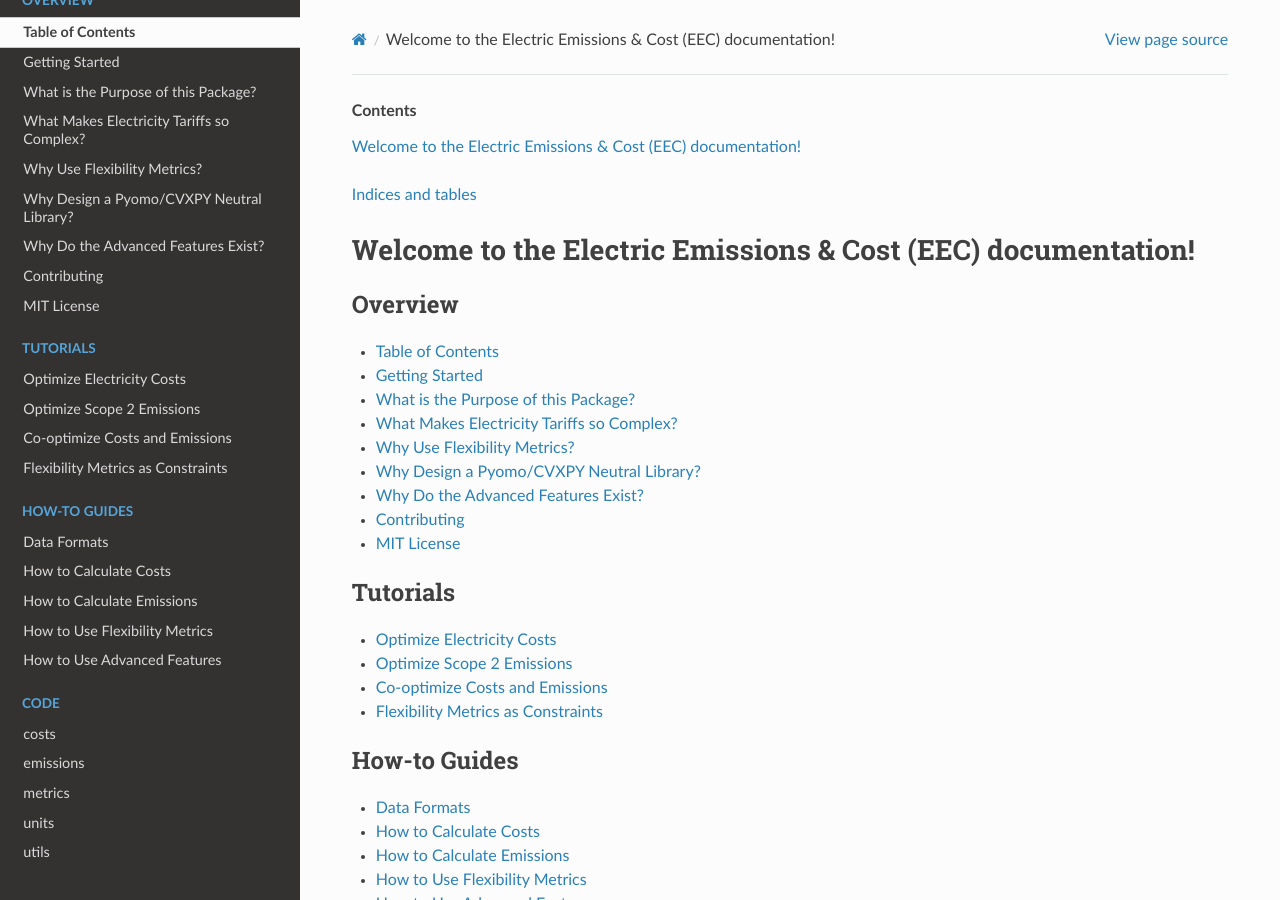
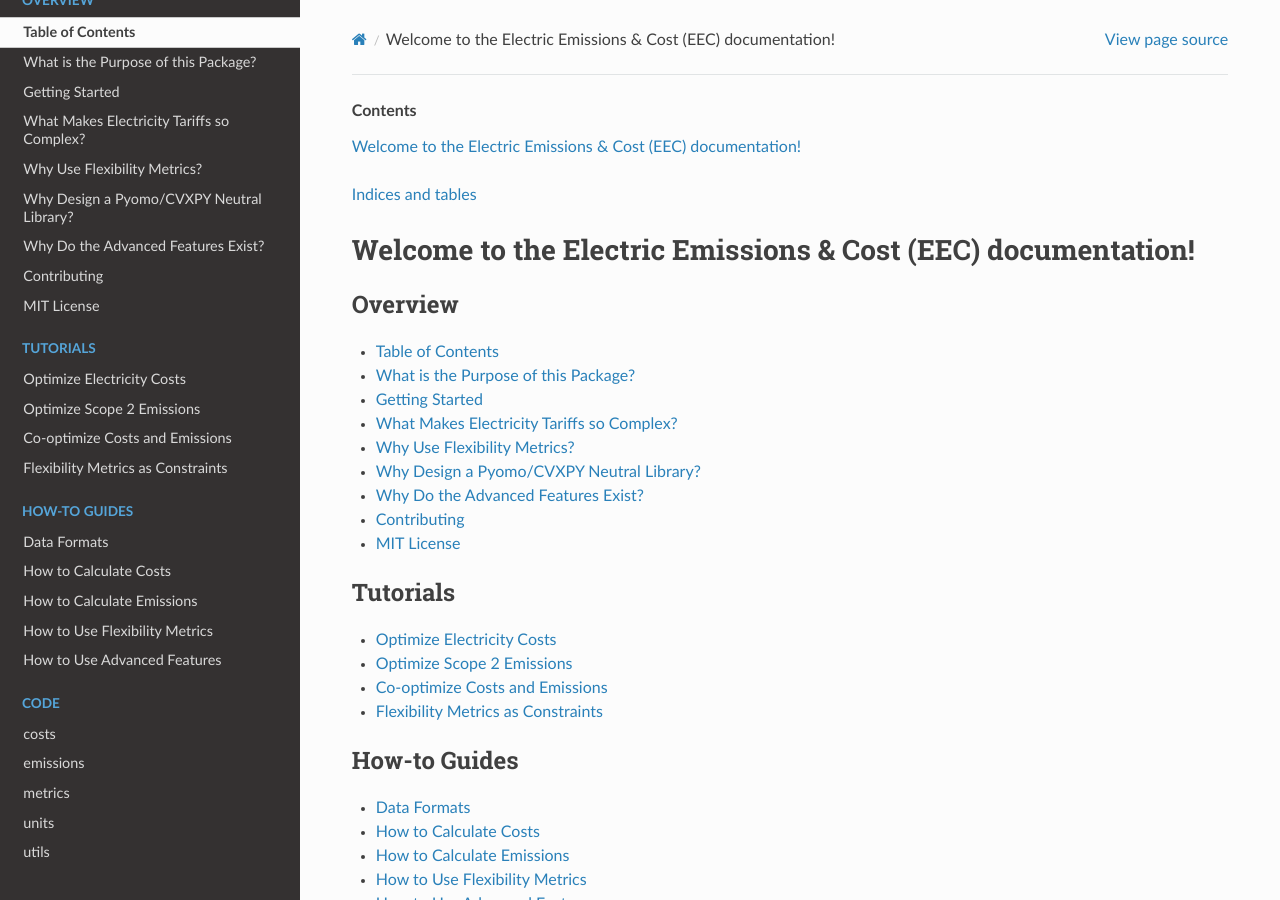
Before and after one commit to we3lab/eeco, a Sphinx documentation site: the page built from docs/index.rst, in a window 1280 px wide and 900 px high. Built offline with Sphinx 7.4.7 and the Read the Docs theme 3.1.0, drawn with Linux system fonts in a browser that asks for light colours; formulas are drawn with MathJax 3.

```diff
--- a/docs/hello.rst
+++ b/docs/hello.rst
@@ -32,7 +32,7 @@ These functions can be performed in three different modes:
 (2) ``CVXPY``
 (3) ``Pyomo``
 
-More information about how to correctly format data inputs can be found in :ref:`data-format`.
+More information about how to correctly format data inputs can be found in :ref:`dataformat`.
 
 .. _batteryoptimization:
 
--- a/docs/index.rst
+++ b/docs/index.rst
@@ -8,8 +8,8 @@ Welcome to the Electric Emissions & Cost (EEC) documentation!
    :caption: Overview
 
    Table of Contents <self>
+   purpose
    hello
-   purpose
    complexities
    why_metrics
    why_neutral
```
